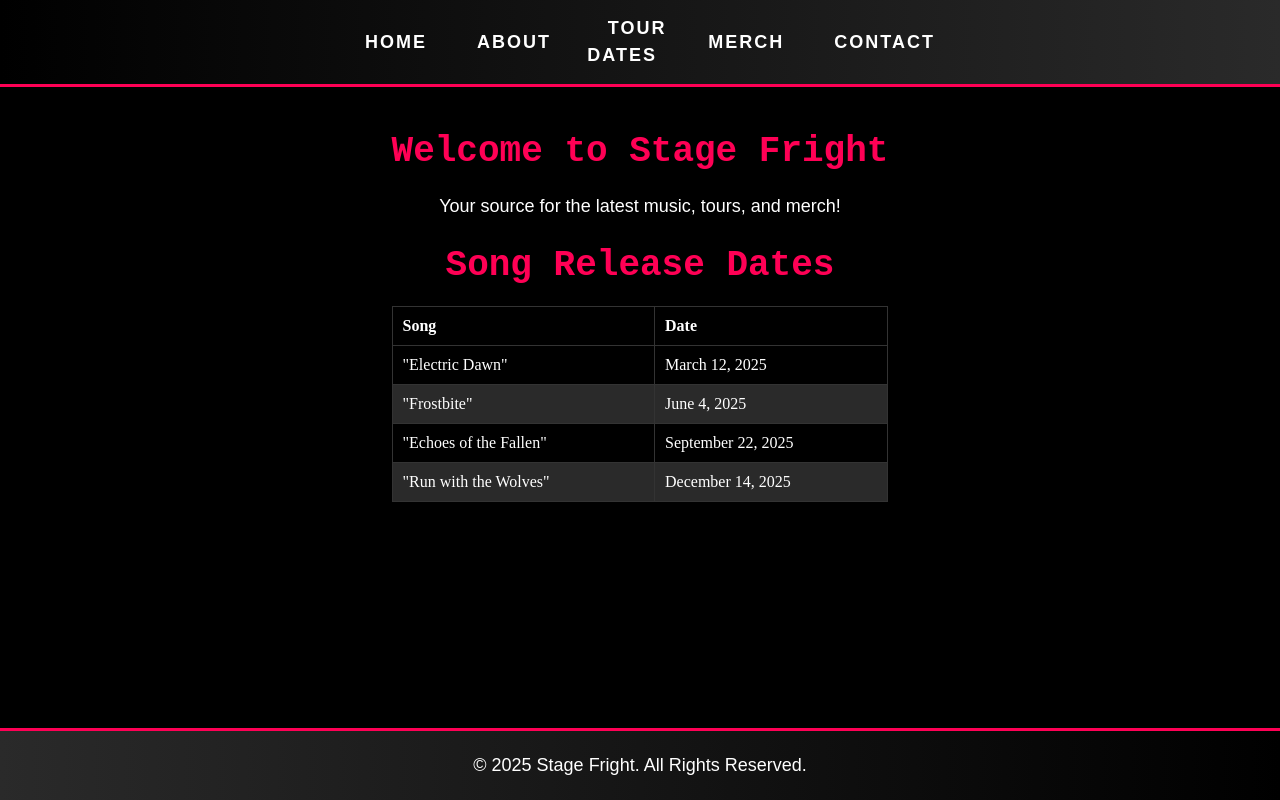
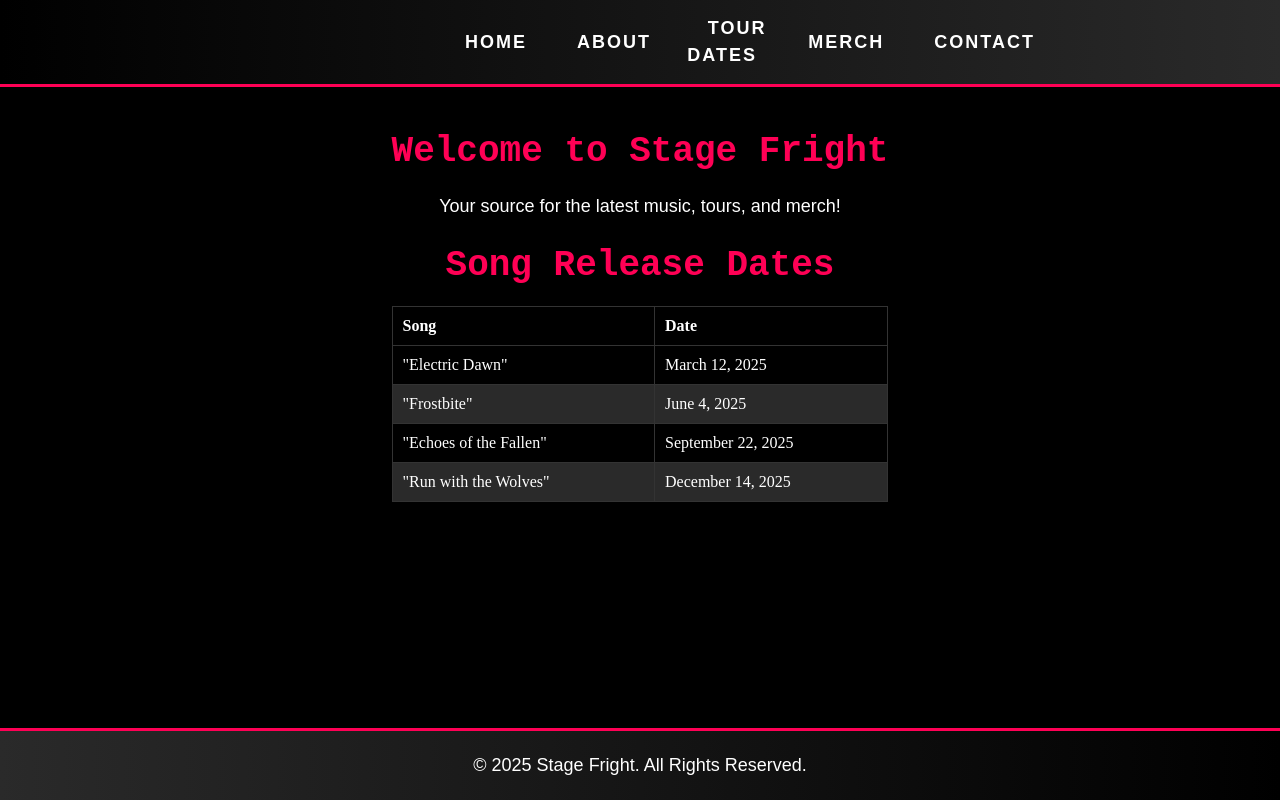
Before and after one commit to BriiMariee/StageFright, a React (Vite) app: page / in a window 1280 px wide. Built offline with nearby package versions, Linux system fonts and the light colour scheme.

Commit message:
Update index.css

```diff
--- a/src/index.css
+++ b/src/index.css
@@ -94,7 +94,7 @@ header {
   position: sticky; /* Keeps the header fixed at the top */
   top: 0;
   z-index: 1000;
-  padding-left: 350px;
+  padding-left: 450px;
 }
 
 header nav ul {
```
